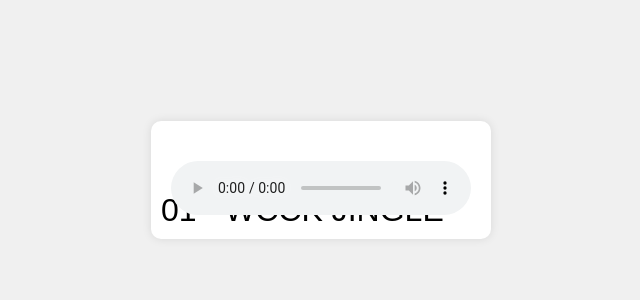
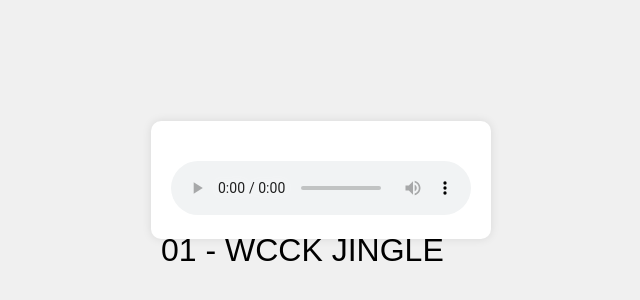
Before and after one commit to ARCHDEPOSITS/NOVACORE, a plain HTML site: page radio/index.html in a window 1280 px wide. Shown: the part 220-520 px from the top of the page, without its empty margins (319-959 px from the left). Drawn offline with Linux system fonts and the light colour scheme.

Commit message:
Update index.html

```diff
--- a/radio/index.html
+++ b/radio/index.html
@@ -3,7 +3,7 @@
 <head>
     <meta charset="UTF-8">
     <meta name="viewport" content="width=device-width, initial-scale=1.0">
-    <title>Hydro Radio</title>
+    <title>Play Songs</title>
     <style>
         body {
             font-family: Arial, sans-serif;
@@ -26,7 +26,7 @@
 
         #song-name {
             position: absolute;
-            bottom: 10px;
+            bottom: -30px; /* Adjusted to move below the container */
             left: 10px;
             margin: 0;
             font-weight: 300; /* Thin text */
@@ -40,10 +40,10 @@
 </head>
 <body>
     <div id="container">
-        <h1 id="song-name">Loading song...</h1>
         <audio id="audio-player" controls>
             Your browser does not support the audio element.
         </audio>
+        <h1 id="song-name">Loading song...</h1>
     </div>
     <script>
         document.addEventListener('DOMContentLoaded', function () {
```
